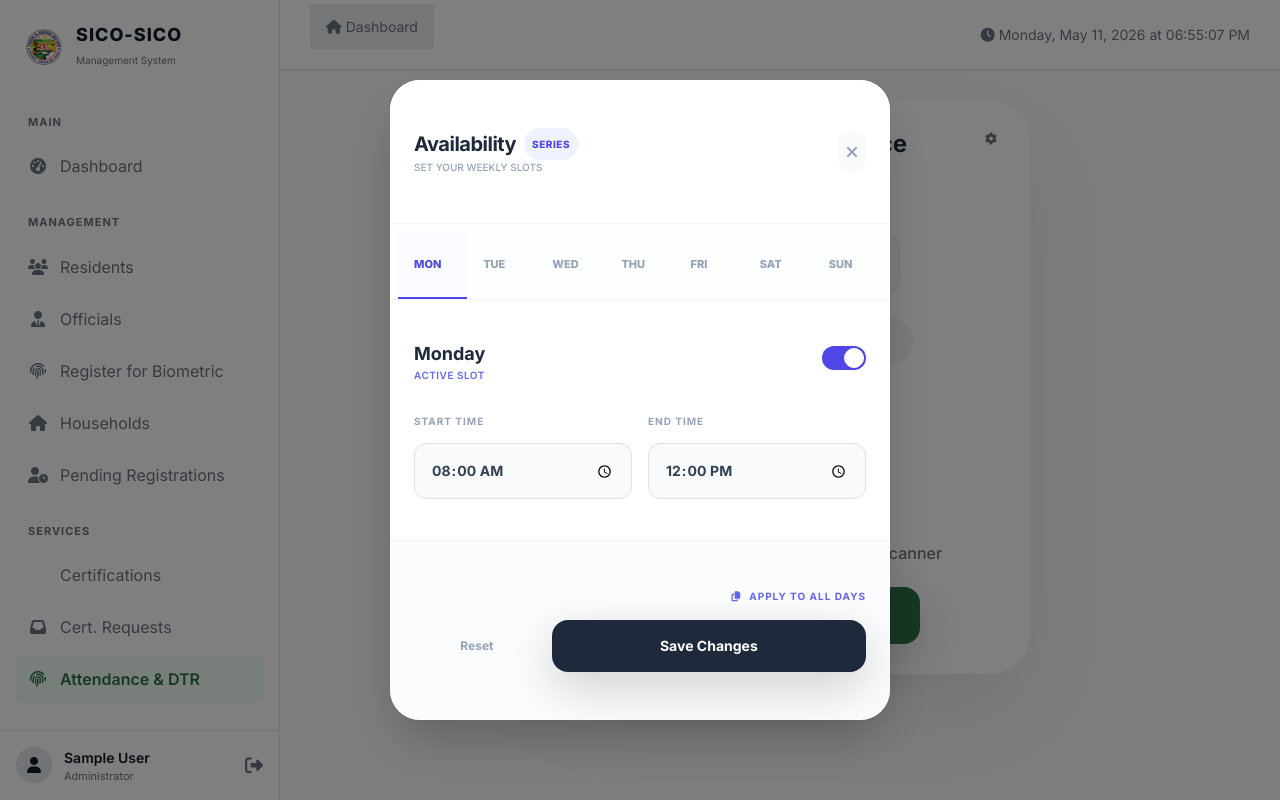
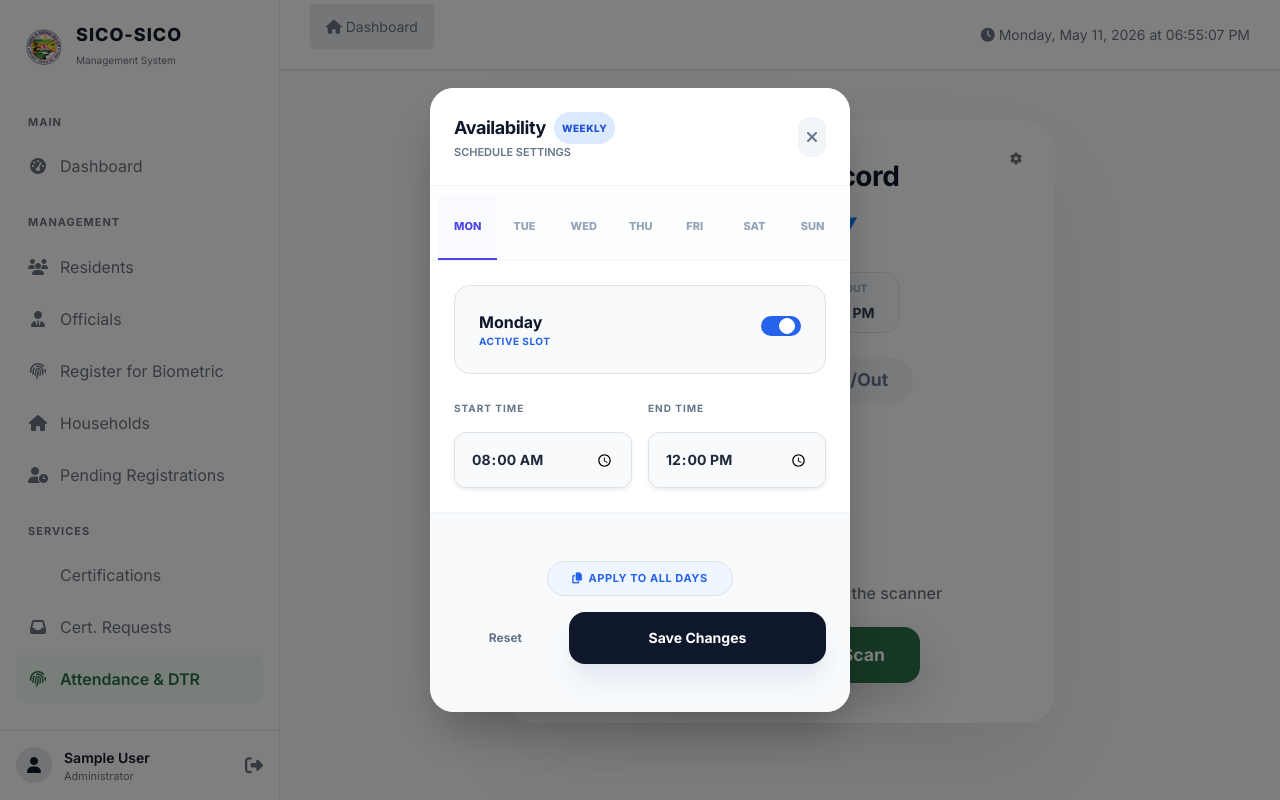
Before and after one commit to mark-alegre01/BrgyManagementSystem, a Django app: page /attendance/biometric-attendance/ in a window 1280 px wide, after a click that opens the changed part. Run offline with Django 5.2, Linux system fonts and the light colour scheme; the visitor is signed in with stand-in values (Sample User, id 1); data that the repository does not hold is empty; some libraries are stand-ins or nearby versions.

Commit message:
style: rename Biometric Attendance to Daily Time Record and optimize availability modal styling

```diff
--- a/templates/attendance/biometric_attendance.html
+++ b/templates/attendance/biometric_attendance.html
@@ -1,16 +1,16 @@
 {% extends 'base.html' %}
 {% load static %}
 
-{% block title %}Biometric Attendance - Barangay Management System{% endblock %}
+{% block title %}Daily Time Record - Barangay Management System{% endblock %}
 
 {% block extra_head %}
 <style>
     .biometric-attendance-card {
-        max-width: 500px;
-        margin: 0 auto;
-        padding: 30px;
+        max-width: 550px;
+        margin: 20px auto;
+        padding: 40px;
         background: #ffffff;
-        border-radius: 40px;
+        border-radius: 30px;
         box-shadow: 0 40px 100px -20px rgba(0, 0, 0, 0.1);
         text-align: center;
         position: relative;
@@ -123,7 +123,7 @@
     </div>
 
     <div class="mb-4">
-        <h1 class="font-weight-bold" style="color: #1e293b; margin-bottom: 5px; font-size: 1.5rem;">Biometric Attendance</h1>
+        <h1 class="font-weight-bold" style="color: #0f172a; margin-bottom: 10px; font-size: 1.75rem; letter-spacing: -0.5px;">Daily Time Record</h1>
         <div id="current-live-day" class="font-weight-bold text-primary uppercase tracking-tight mb-3" style="font-size: 2.2rem; letter-spacing: -1px;">-------</div>
 
         <div class="d-flex justify-content-center gap-4 mb-2">
@@ -176,19 +176,19 @@
 
 <!-- Attendance Schedule Modal -->
 <div class="modal fade" id="attendanceScheduleModal" tabindex="-1" role="dialog" aria-hidden="true">
-    <div class="modal-dialog modal-dialog-centered" role="document">
-        <div class="modal-content" style="border-radius: 30px; border: none; overflow: hidden; box-shadow: 0 25px 50px -12px rgba(0,0,0,0.25);">
+    <div class="modal-dialog modal-dialog-centered" role="document" style="max-width: 420px;">
+        <div class="modal-content" style="border-radius: 24px; border: none; overflow: hidden; box-shadow: 0 25px 50px -12px rgba(0,0,0,0.3);">
             <!-- Header -->
-            <div class="px-6 py-5 border-b border-slate-100 flex items-center justify-between bg-white text-left">
+            <div class="px-6 py-4 border-b border-slate-100 flex items-center justify-between bg-white text-left">
                 <div>
-                    <h2 class="text-xl font-bold text-slate-800 tracking-tight flex items-center gap-2">
+                    <h2 class="text-lg font-bold text-slate-900 tracking-tight flex items-center gap-2">
                         Availability
-                        <span class="px-2 py-0.5 bg-indigo-50 text-[10px] text-indigo-600 rounded-full font-black uppercase tracking-wider">Series</span>
+                        <span class="px-2 py-0.5 bg-blue-100 text-[10px] text-blue-700 rounded-full font-black uppercase tracking-wider">Weekly</span>
                     </h2>
-                    <p class="text-[10px] text-slate-400 font-medium uppercase">Set your weekly slots</p>
+                    <p class="text-[11px] text-slate-500 font-semibold uppercase">Schedule Settings</p>
                 </div>
-                <div class="p-2 bg-slate-50 rounded-xl" data-dismiss="modal" style="cursor: pointer;">
-                    <i class="fas fa-times text-slate-400"></i>
+                <div class="p-2 bg-slate-100 hover:bg-slate-200 rounded-xl transition-colors" data-dismiss="modal" style="cursor: pointer;">
+                    <i class="fas fa-times text-slate-500"></i>
                 </div>
             </div>
 
@@ -200,50 +200,49 @@
             </div>
 
             <!-- Content Area -->
-            <div id="mainContentArea" class="p-6 min-h-[240px] flex flex-col justify-center bg-white text-left">
-                <div id="activeDayContent" class="space-y-6 fade-in-up">
-                    <div class="flex items-center justify-between">
+            <div id="mainContentArea" class="p-6 bg-white text-left">
+                <div id="activeDayContent" class="space-y-5 fade-in-up">
+                    <div class="flex items-center justify-between bg-slate-50 p-4 rounded-2xl border border-slate-100">
                         <div>
-                            <h3 id="displayDayName" class="text-lg font-bold text-slate-800">Monday</h3>
-                            <p id="dayInsight" class="text-[10px] text-indigo-500 font-semibold uppercase tracking-wider">Active Slot</p>
+                            <h3 id="displayDayName" class="text-base font-bold text-slate-900">Monday</h3>
+                            <p id="dayInsight" class="text-[10px] text-blue-600 font-bold uppercase tracking-wider">Active Slot</p>
                         </div>
                         <label class="relative inline-flex items-center cursor-pointer">
                             <input type="checkbox" id="dayStatusToggle" checked class="sr-only peer">
-                            <div class="w-11 h-6 bg-slate-200 peer-focus:outline-none rounded-full peer peer-checked:after:translate-x-full peer-checked:after:border-white after:content-[''] after:absolute after:top-[2px] after:left-[2px] after:bg-white after:border-gray-300 after:border after:rounded-full after:h-5 after:w-5 after:transition-all peer-checked:bg-indigo-600"></div>
+                            <div class="w-10 h-5 bg-slate-200 peer-focus:outline-none rounded-full peer peer-checked:after:translate-x-full peer-checked:after:border-white after:content-[''] after:absolute after:top-[2px] after:left-[2px] after:bg-white after:border-gray-300 after:border after:rounded-full after:h-4 after:w-4 after:transition-all peer-checked:bg-blue-600"></div>
                         </label>
                     </div>
 
                     <!-- Time Grid -->
                     <div id="timeInputsGrid" class="grid grid-cols-2 gap-4">
-                        <div class="space-y-1.5">
-                            <label class="text-[10px] font-bold text-slate-400 uppercase tracking-widest">Start Time</label>
-                            <input type="time" id="timeIn" class="w-full bg-slate-50 border border-slate-200 rounded-xl px-3 py-3 text-sm font-bold text-slate-700 focus:border-indigo-500 focus:bg-white outline-none transition-all">
+                        <div class="space-y-2">
+                            <label class="text-[10px] font-bold text-slate-500 uppercase tracking-widest">Start Time</label>
+                            <input type="time" id="timeIn" class="w-full bg-slate-50 border border-slate-200 rounded-xl px-3 py-3 text-sm font-bold text-slate-800 focus:border-blue-500 focus:bg-white outline-none transition-all shadow-sm">
                         </div>
-                        <div class="space-y-1.5">
-                            <label class="text-[10px] font-bold text-slate-400 uppercase tracking-widest">End Time</label>
-                            <input type="time" id="timeOut" class="w-full bg-slate-50 border border-slate-200 rounded-xl px-3 py-3 text-sm font-bold text-slate-700 focus:border-indigo-500 focus:bg-white outline-none transition-all">
+                        <div class="space-y-2">
+                            <label class="text-[10px] font-bold text-slate-500 uppercase tracking-widest">End Time</label>
+                            <input type="time" id="timeOut" class="w-full bg-slate-50 border border-slate-200 rounded-xl px-3 py-3 text-sm font-bold text-slate-800 focus:border-blue-500 focus:bg-white outline-none transition-all shadow-sm">
                         </div>
                     </div>
 
                     <!-- Closed Message Overlay -->
-                    <div id="closedMessage" class="hidden py-8 text-center border-2 border-dashed border-slate-100 rounded-3xl">
-                        <p class="text-sm text-slate-400 font-bold italic">Currently closed for the day</p>
+                    <div id="closedMessage" class="hidden py-10 text-center border-2 border-dashed border-slate-100 rounded-3xl bg-slate-50/50">
+                        <p class="text-sm text-slate-500 font-bold">Currently marked as OFF</p>
                     </div>
                 </div>
             </div>
 
             <!-- Footer Actions -->
-            <div class="px-6 py-5 bg-slate-50/50 border-t border-slate-100 space-y-4">
-                <div class="flex items-center justify-end">
-                    <button id="copyToAll" class="text-[10px] font-bold text-indigo-500 hover:text-indigo-700 uppercase tracking-widest transition-colors flex items-center gap-1">
-                        <i class="fas fa-copy mr-1"></i>
+            <div class="px-6 py-5 bg-slate-50 border-t border-slate-100 space-y-4">
+                <div class="flex items-center justify-center">
+                    <button id="copyToAll" class="text-[11px] font-bold text-blue-600 hover:text-blue-700 uppercase tracking-wider transition-colors flex items-center gap-1.5 bg-blue-50 px-4 py-2 rounded-full border border-blue-100">
+                        <i class="fas fa-copy"></i>
                         Apply to all days
                     </button>
                 </div>
-
                 <div class="flex gap-3">
-                    <button id="resetBtn" class="flex-1 py-3 text-xs font-bold text-slate-400 hover:text-slate-600 transition-colors">Reset</button>
-                    <button id="saveBtn" onclick="saveScheduleSettings()" class="flex-[2.5] py-3 bg-slate-800 text-white rounded-2xl font-bold text-sm shadow-lg shadow-slate-200 transition-all active:scale-95">
+                    <button id="resetBtn" class="flex-1 py-3 text-xs font-bold text-slate-500 hover:text-slate-700 transition-colors">Reset</button>
+                    <button id="saveBtn" onclick="saveScheduleSettings()" class="flex-[2.5] py-3 bg-slate-900 text-white rounded-2xl font-bold text-sm shadow-xl shadow-slate-200 transition-all active:scale-95">
                         Save Changes
                     </button>
                 </div>
@@ -381,7 +380,7 @@
             grid.classList.remove('hidden');
             msg.classList.add('hidden');
             insight.innerText = 'Active Slot';
-            insight.className = 'text-[10px] text-indigo-500 font-semibold uppercase tracking-wider';
+            insight.className = 'text-[10px] text-blue-600 font-bold uppercase tracking-wider';
         } else {
             grid.classList.add('hidden');
             msg.classList.remove('hidden');
```
